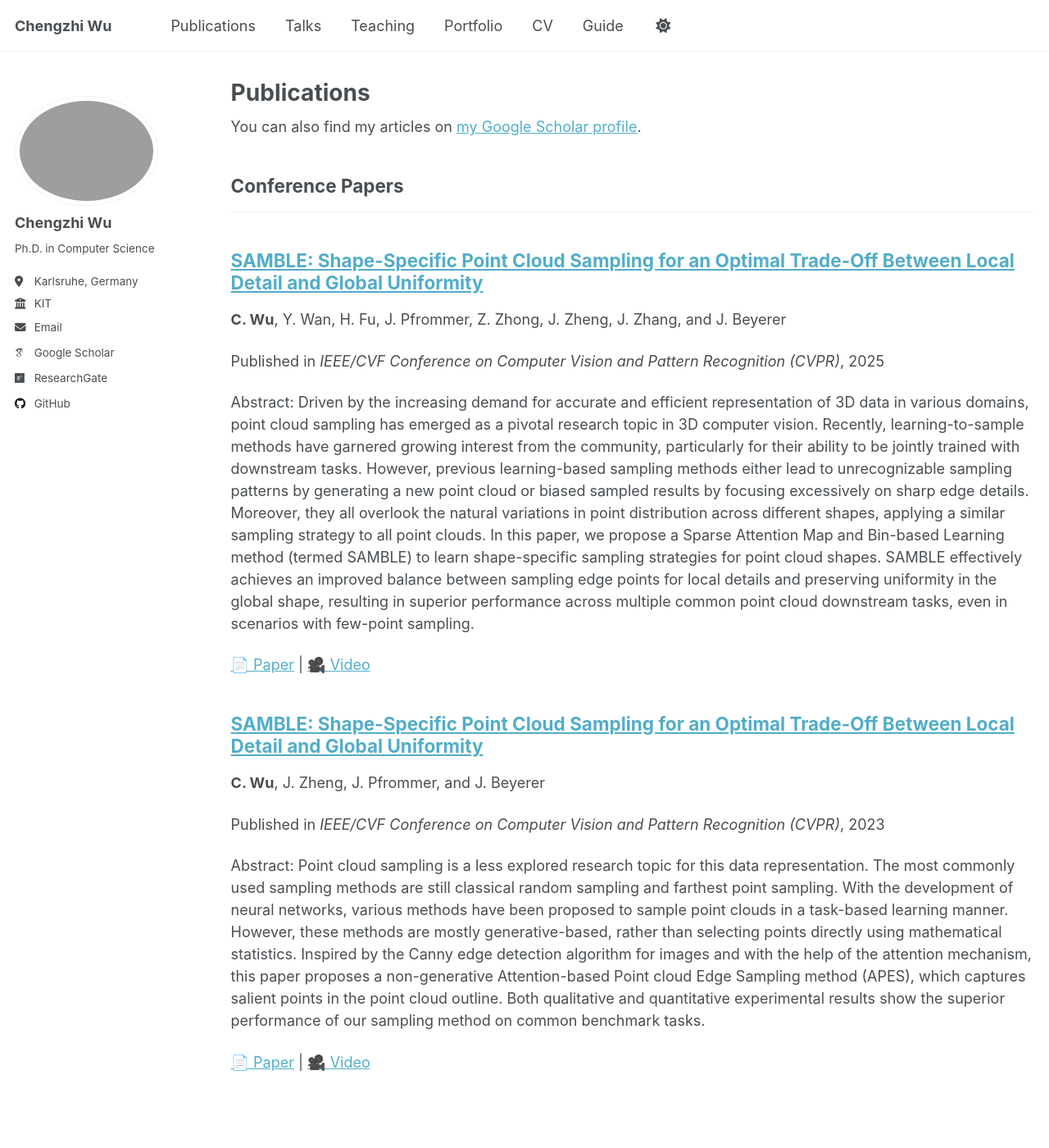
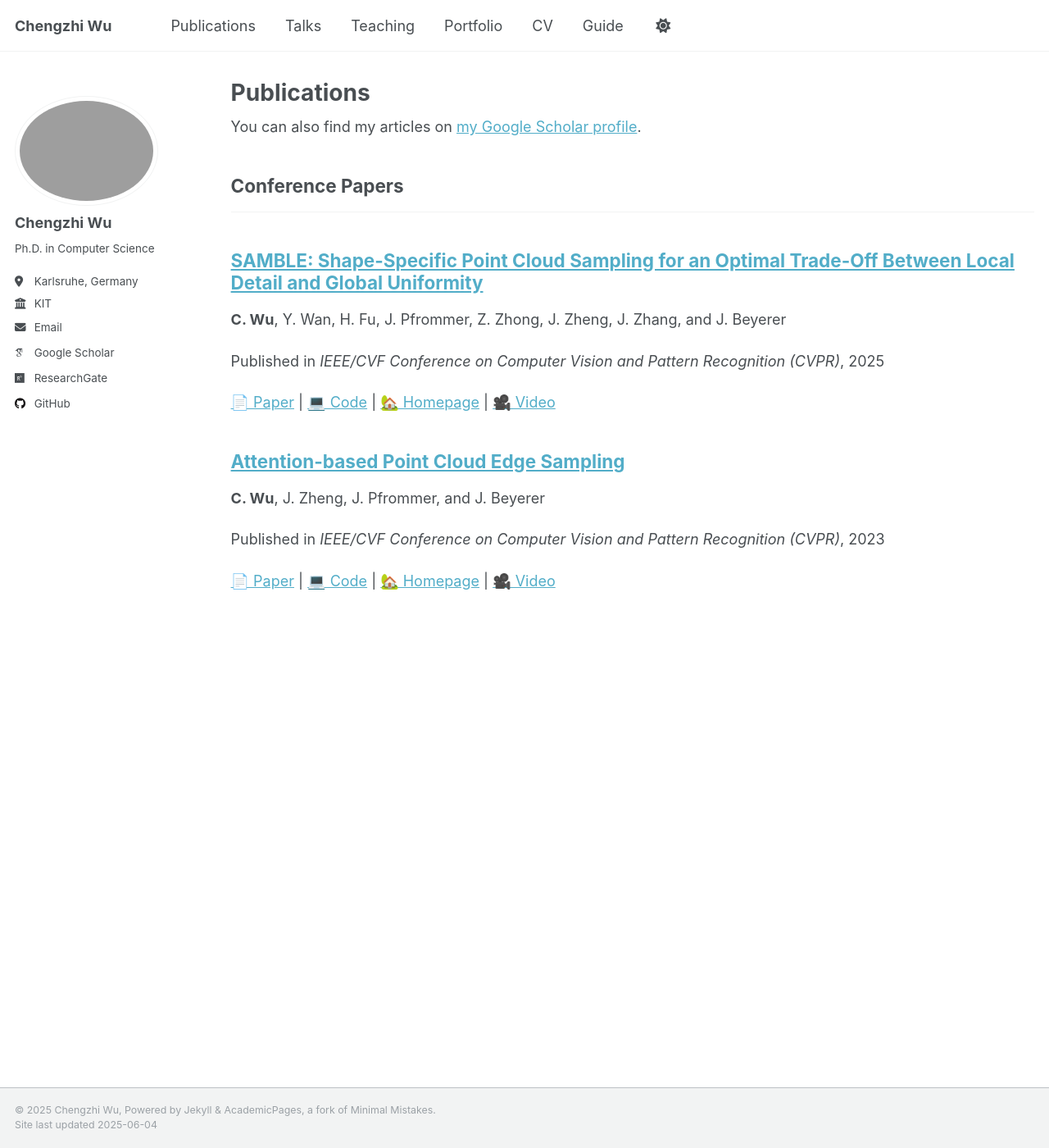
Before and after one commit to stevenczwu/stevenczwu.github.io, a Jekyll site: the page built from _pages/publications.html, in a window 1280 px wide and 1400 px high. Shown: the whole window at 82% size. Built offline with Jekyll 4.4.1, drawn with Linux system fonts in a browser that asks for light colours; some web fonts are replaced.

Commit message:
update archive-single.html

```diff
--- a/_includes/archive-single.html
+++ b/_includes/archive-single.html
@@ -81,6 +81,18 @@
     {% elsif post.bibtexurl %}
       <p><a href="{{ post.bibtexurl }}">Download Bibtex</a></p>
 
+    {% elsif post.paperurl and post.githuburl and post.homepageurl and post.videourl %}
+      <p><a href=" {{ post.paperurl }} ">📄 Paper</a> | <a href="{{ post.githuburl }}">💻 Code</a> | <a href="{{ post.homepageurl }}">🏡 Homepage</a> | <a href="{{ post.videourl }}">🎥 Video</a></p>
+    {% elsif post.paperurl and post.githuburl and post.homepageurl %}
+      <p><a href=" {{ post.paperurl }} ">📄 Paper</a> | <a href="{{ post.githuburl }}">💻 Code</a> | <a href="{{ post.homepageurl }}">🏡 Homepage</a></p>
+    {% elsif post.paperurl and post.githuburl and post.videourl %}
+      <p><a href=" {{ post.paperurl }} ">📄 Paper</a> | <a href="{{ post.githuburl }}">💻 Code</a> | <a href="{{ post.videourl }}">🎥 Video</a></p>
+    {% elsif post.paperurl and post.homepageurl and post.videourl %}
+      <p><a href=" {{ post.paperurl }} ">📄 Paper</a> | <a href="{{ post.homepageurl }}">🏡 Homepage</a> | <a href="{{ post.videourl }}">🎥 Video</a></p>
+    {% elsif post.paperurl and post.githuburl %}
+      <p><a href=" {{ post.paperurl }} ">📄 Paper</a> | <a href="{{ post.githuburl }}">💻 Code</a></p>
+    {% elsif post.paperurl and post.homepageurl %}
+      <p><a href=" {{ post.paperurl }} ">📄 Paper</a> | <a href="{{ post.homepageurl }}">🏡 Homepage</a></p>
     {% elsif post.paperurl and post.videourl %}
       <p><a href=" {{ post.paperurl }} ">📄 Paper</a> | <a href="{{ post.videourl }}">🎥 Video</a></p>
     {% elsif post.paperurl %}
--- a/_publications/2023-06-20-APES.md
+++ b/_publications/2023-06-20-APES.md
@@ -1,9 +1,10 @@
 ---
-title: "SAMBLE: Shape-Specific Point Cloud Sampling for an Optimal Trade-Off Between Local Detail and Global Uniformity"
+title: "Attention-based Point Cloud Edge Sampling"
 author: "<strong>C. Wu</strong>, J. Zheng, J. Pfrommer, and J. Beyerer"
 collection: publications
 category: conferences
 permalink: /publication/2023-06-20-APES
+excerpt: ''
 date: 2023-06-20
 venue: 'IEEE/CVF Conference on Computer Vision and Pattern Recognition (CVPR)'
 paperurl: 'https://arxiv.org/abs/2302.14673'
@@ -13,6 +14,7 @@
 ---
 
 Abstract: Point cloud sampling is a less explored research topic for this data representation. The most commonly used sampling methods are still classical random sampling and farthest point sampling. With the development of neural networks, various methods have been proposed to sample point clouds in a task-based learning manner. However, these methods are mostly generative-based, rather than selecting points directly using mathematical statistics. Inspired by the Canny edge detection algorithm for images and with the help of the attention mechanism, this paper proposes a non-generative Attention-based Point cloud Edge Sampling method (APES), which captures salient points in the point cloud outline. Both qualitative and quantitative experimental results show the superior performance of our sampling method on common benchmark tasks.
+
 
 If you are interested in this work, please cite as below:
 
```
Also changed, not shown: _publications/2025-06-11-SAMBLE.md (+3 -0 lines).
